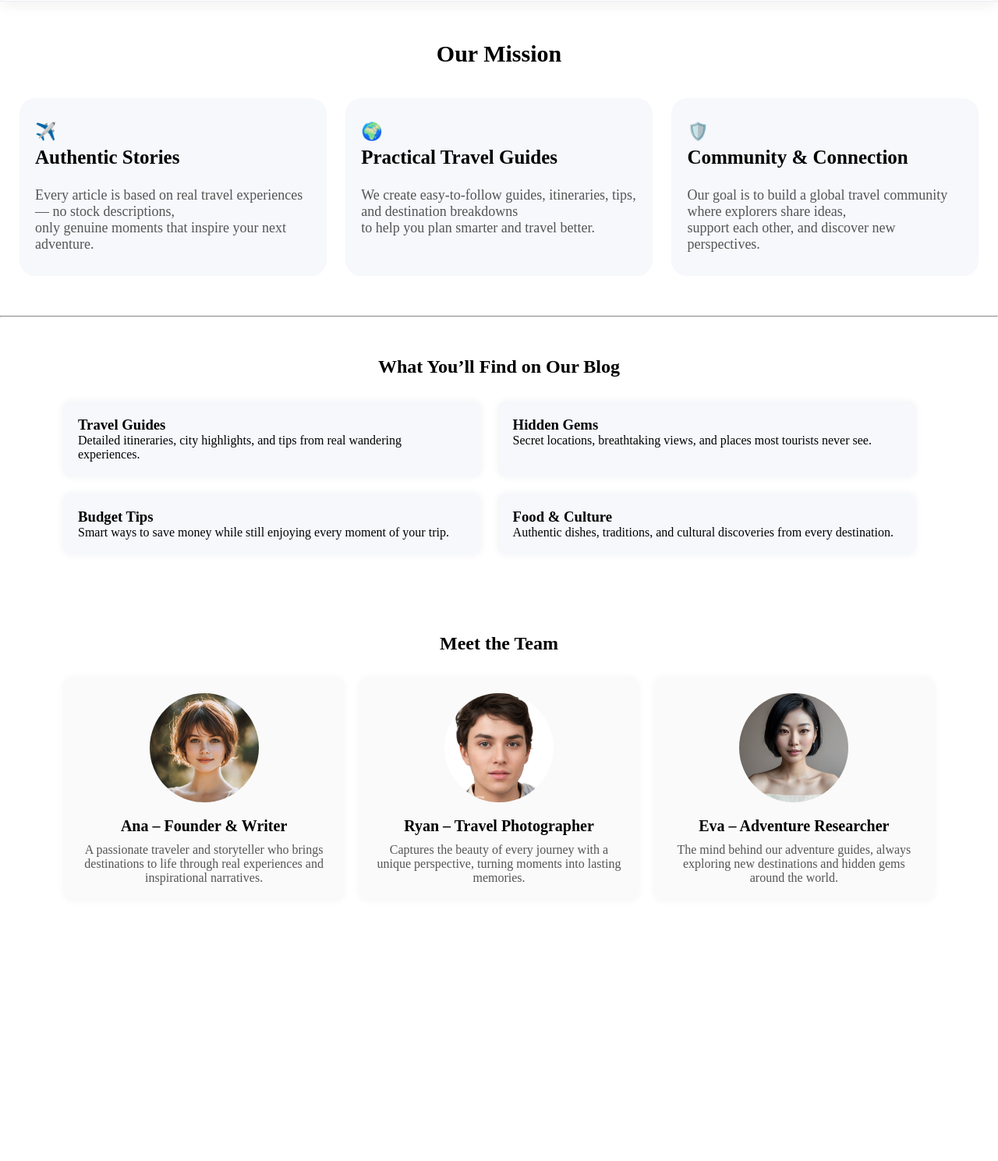
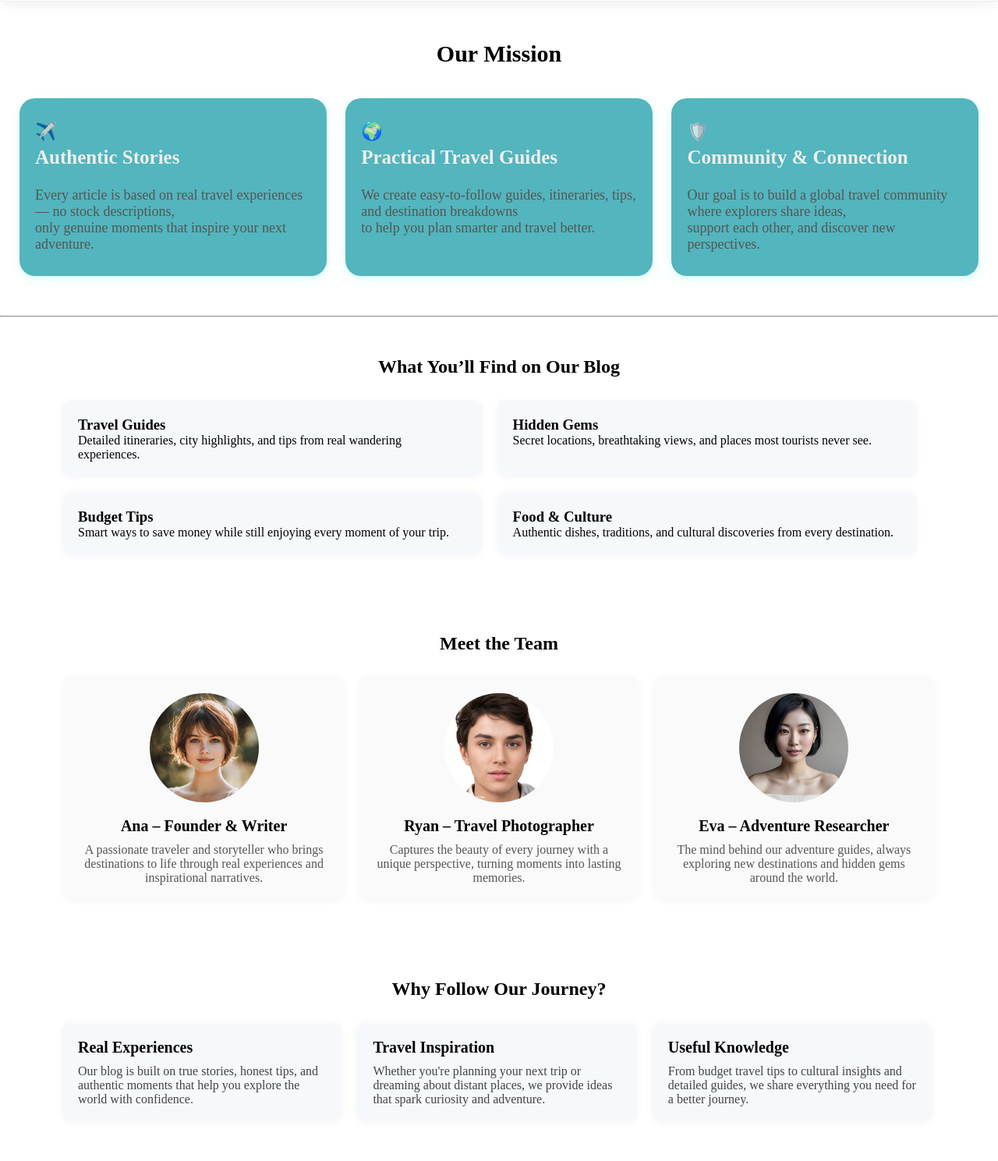
Before and after one commit to leonabytyqii/Website-Alta-Website, a PHP site: page /aboutus.html in a window 1280 px wide. Shown: the part 1133-2622 px from the top of the page at 78% size. Before the commit the page ends 2268 px from the top, so only its background shows below. Run offline with PHP 8.4, Linux system fonts and the light colour scheme.

Commit message:
meet the team and why follow our journey

```diff
--- a/CSS/aboutus.css
+++ b/CSS/aboutus.css
@@ -131,6 +131,7 @@ font-size: 30px;
 margin-bottom: 40px;
 display: flex;
 justify-content: center;
+
 }
 
 .mission-cards {
@@ -139,15 +140,17 @@ justify-content: space-between;
 padding: 0px 25px;
 }
 
+
 .mission-card {
 width: 32%;
 padding: 30px 20px;
 border-radius: 20px;
-background: #f7f8fc;
+background: #189ba7bd;
 display: flex;
 flex-direction: column;
 min-height: 180px;
 box-sizing: border-box;
+box-shadow: 0 4px 12px rgba(59, 255, 229, 0.2);
 }
 
 .mission-card .icon {
@@ -158,6 +161,7 @@ margin-bottom: 6px;
 .mission-card h4 {
 font-size: 25px;
 margin-bottom: 6px;
+color: #eee;
 }
 
 .mission-card p {
@@ -225,3 +229,33 @@ font-size: 20px;
 .team-card p {
 color: #555;
 }
+
+/* Why follow our journey */
+.why-section {
+padding: 50px 80px;
+text-align: center;
+}
+
+.why-cards {
+display: flex;
+gap: 20px;
+margin-top: 30px;
+}
+
+.why-card {
+background: #f7f8fc;
+padding: 20px;
+border-radius: 12px;
+width: 32%;
+text-align: left;
+box-shadow: 0 0 10px rgba(0,0,0,0.05);
+}
+
+.why-card h3 {
+margin-bottom: 10px;
+font-size: 20px;
+}
+
+.why-card p {
+color: #444;
+}
--- a/aboutus.html
+++ b/aboutus.html
@@ -134,5 +134,36 @@ and hidden gems around the world.
 </div>
 </section>
 
+<!-- Why follow our journey -->
+<section class="why-section">
+<h2>Why Follow Our Journey?</h2>
+
+<div class="why-cards">
+<div class="why-card">
+<h3>Real Experiences</h3>
+<p>
+Our blog is built on true stories, honest tips, and authentic moments that help
+you explore the world with confidence.
+</p>
+</div>
+
+<div class="why-card">
+<h3>Travel Inspiration</h3>
+<p>
+Whether you're planning your next trip or dreaming about distant places,
+we provide ideas that spark curiosity and adventure.
+</p>
+</div>
+
+<div class="why-card">
+<h3>Useful Knowledge</h3>
+<p>
+From budget travel tips to cultural insights and detailed guides,
+we share everything you need for a better journey.
+</p>
+</div>
+</div>
+</section>
+
 </body>
 </html>
```
